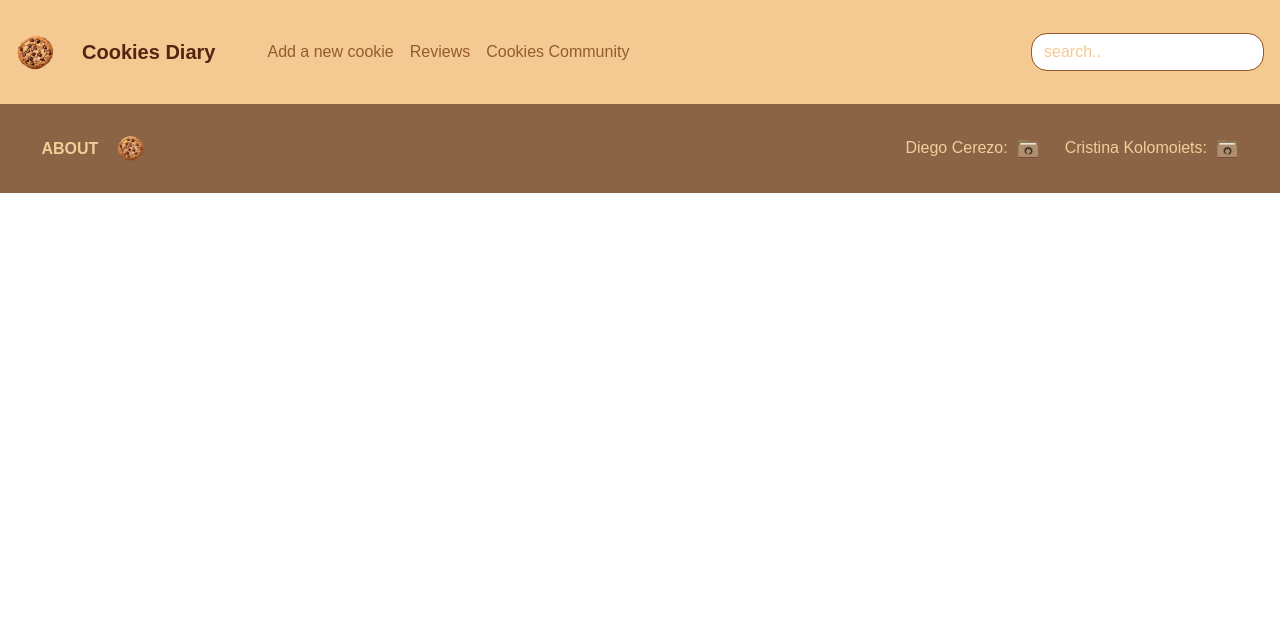
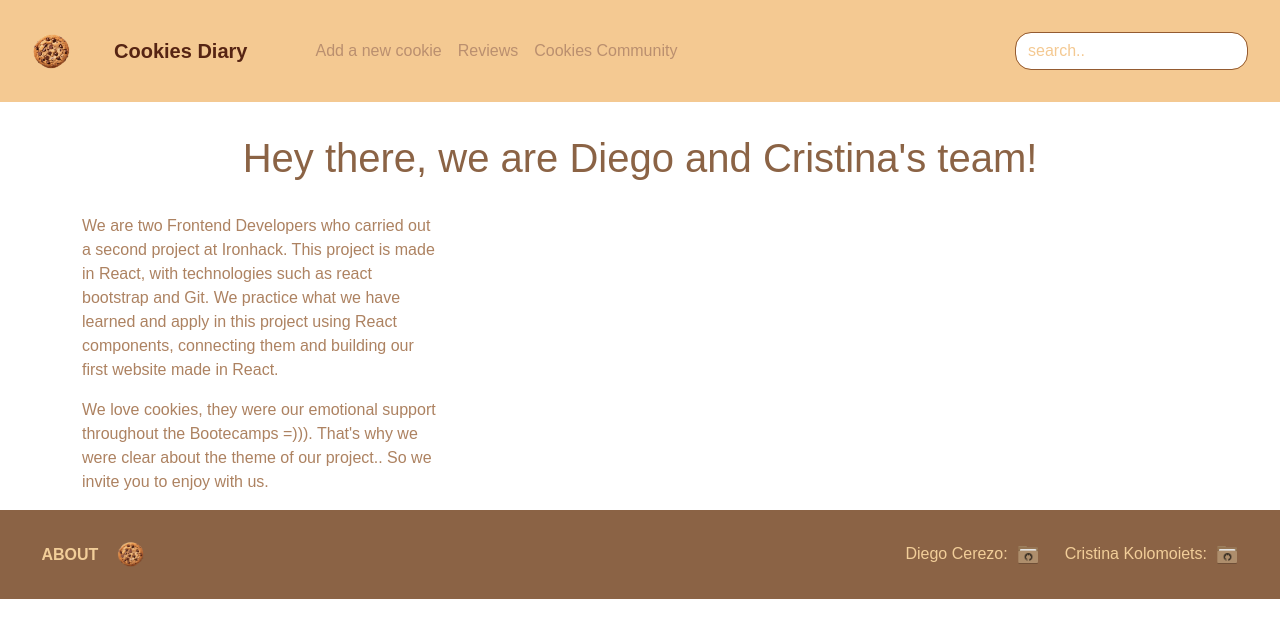
Before and after one commit to CristinaColomoiets/project_2-cookies-app-client, a React (Vite) app: page /about in a window 1280 px wide. Shown: the top 638 px of the page. Built offline with nearby package versions, Linux system fonts and the light colour scheme; a web font is replaced by a local one.

Commit message:
AboutPage created

```diff
--- a/src/components/CookieCard/CookieCard.css
+++ b/src/components/CookieCard/CookieCard.css
@@ -1,6 +1,5 @@
 .card-box{
     width: 15rem;
-    /* height: 25rem; */
     border: 1px solid rgb(244, 201, 146);
     margin: 2rem 1rem;
     padding: 1rem;
@@ -14,7 +13,7 @@
 }
 
 .txt-card{
-    color: #945b31;
+    color: #9d7a5f;
     text-align: center;
 }
 
--- a/src/components/Footer/Footer.jsx
+++ b/src/components/Footer/Footer.jsx
@@ -20,7 +20,7 @@ function Footer() {
     return (
         <div className="footerContainer">
             <div className="left">
-                <Link className='link'>about</Link>
+                <Link to={'/about'} className='link'>about</Link>
                 <Link to=''>
                     <img
                         src={cookieLogoImg}
--- a/src/components/Navbar/Navbar.css
+++ b/src/components/Navbar/Navbar.css
@@ -2,7 +2,7 @@
 .bg-custom-nav{
     background-color: #f4c992;
     font-family: "Poetsen One", sans-serif;
-    padding: 1rem;
+    padding: 0rem 2rem;
 
 }
 
@@ -17,7 +17,7 @@
 }
 
 .txt-navbar{
-    color: #945b31;
+    color: #ba8f6f;
 }
 
 .txt-navbar:hover{
--- /dev/null
+++ b/src/pages/AboutPage/AboutPage.css
@@ -0,0 +1,9 @@
+h1{
+    color: #8b6345;
+    text-align: center;
+    margin: 2rem 0;
+}
+
+.container-about{
+    color: #ad8261;
+}
--- /dev/null
+++ b/src/pages/AboutPage/AboutPage.jsx
@@ -0,0 +1,24 @@
+import { Col, Container, Row } from "react-bootstrap"
+import './AboutPage.css'
+
+const AboutPage = () =>{
+    return(
+        <Container className="container-about">
+            <h1>Hey there, we are Diego and Cristina's team!</h1>
+            <Row>
+                <Col md={{span: 4}}>
+                    <p>We are two Frontend Developers who carried out a second project at Ironhack.
+                       This project is made in React, with technologies such as react bootstrap and Git.
+                       We practice what we have learned and apply in this project using React components, connecting them and building our first website made in React.
+                    </p>
+                    <p>We love cookies, they were our emotional support throughout the Bootecamps =))).
+                        That's why we were clear about the theme of our project..
+                        So we invite you to enjoy with us.
+                    </p>
+                </Col>
+            </Row>
+        </Container>
+    )
+}
+
+export default AboutPage
--- a/src/pages/HomePage/HomePage.css
+++ b/src/pages/HomePage/HomePage.css
@@ -1,12 +1,17 @@
 .filterButtons {
-    margin-top: 3rem;
-    border-radius: 50px;
-    color: #945b31;
-    border: 1px solid #945b31;
+    border: 1px solid #f4c992;
+    border-radius: 1rem;
+    color: #f4c992;
+    background-color: white;
     transition: all 0.7s ease;
 }
 
 .filterButtons:hover {
-    background-color: #945b31;
-    border: #945b31;
+    border: 1px solid #d0ab7b;
+    color: #d0ab7b;
+    background-color: white;
 }
+
+.d-flex{
+    margin: 2rem 0;
+}
--- a/src/pages/HomePage/HomePage.jsx
+++ b/src/pages/HomePage/HomePage.jsx
@@ -90,7 +90,6 @@ const HomePage = () => {
             </div>
 
             <Container>
-
                 <CookiesList isLoading={isLoading} cookies={cookies} />
             </Container>
         </div>
--- a/src/routes/AppRoutes.jsx
+++ b/src/routes/AppRoutes.jsx
@@ -5,6 +5,7 @@ import CookiesDetailsPage from './../pages/CookiesDetailsPage/CookiesDetails'
 import CookiesFormPage from '../pages/CookiesFormPage/CookiesFormPage'
 import ReviewsPage from './../pages/ReviewsPage/ReviewsPage'
 import CookiesEdit from './../pages/CookiesEditPage/CookiesEdit'
+import AboutPage from '../pages/AboutPage/AboutPage'
 
 const AppRoutes = () => {
 
@@ -15,6 +16,7 @@ const AppRoutes = () => {
       <Route path='/reviews/all-reviews' element={<ReviewsPage />} />
       <Route path='/cookie/:cookieId' element={<CookiesDetailsPage />} />
       <Route path='/cookie/edit/:cookieId' element={<CookiesEdit/>}/>
+      <Route path='/about' element={<AboutPage/>}/>
     </Routes>
   )
 }
```
